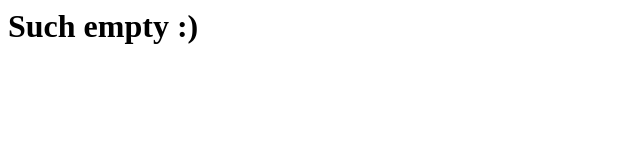
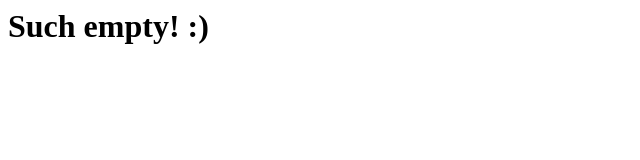
Before and after one commit to harryy88/bte, a plain HTML site: page index.html in a window 1280 px wide. Shown: the full height of the page, 0-640 px from the left. Drawn offline with Linux system fonts and the light colour scheme.

Commit message:
test fixes #1

```diff
--- a/index.html
+++ b/index.html
@@ -1 +1 @@
-<h1> Such empty :) </h1>
+<h1> Such empty! :) </h1>
```
